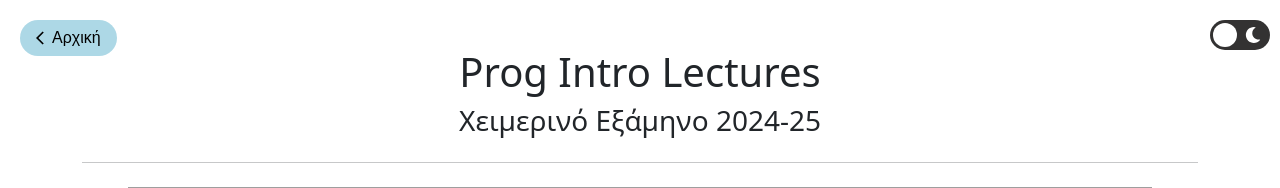
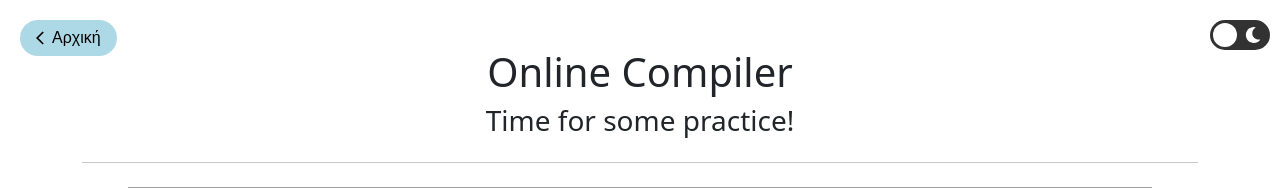
Before and after one commit to mgiannopoulos24/Prog-Intro-Lectures, a React (Create React App) app: page /OnlineCompiler in a window 1280 px wide. Shown: the top 188 px of the page. Built offline with nearby package versions, Linux system fonts and the light colour scheme; grey boxes are pictures that could not be loaded; a web font is replaced by a local one.

Commit message:
Corrected Online Compiler page title

```diff
--- a/src/pages/OnlineCompiler.jsx
+++ b/src/pages/OnlineCompiler.jsx
@@ -52,8 +52,8 @@ const OnlineCompiler = () => {
             <BackButton />
             <div className="container mt-5">
                 <div className="text-center">
-                    <h1>Prog Intro Lectures</h1>
-                    <h3>Χειμερινό Εξάμηνο 2024-25</h3>
+                    <h1>Online Compiler</h1>
+                    <h3>Time for some practice!</h3>
                     <hr className="my-4" />
                 </div>
             </div>
```
